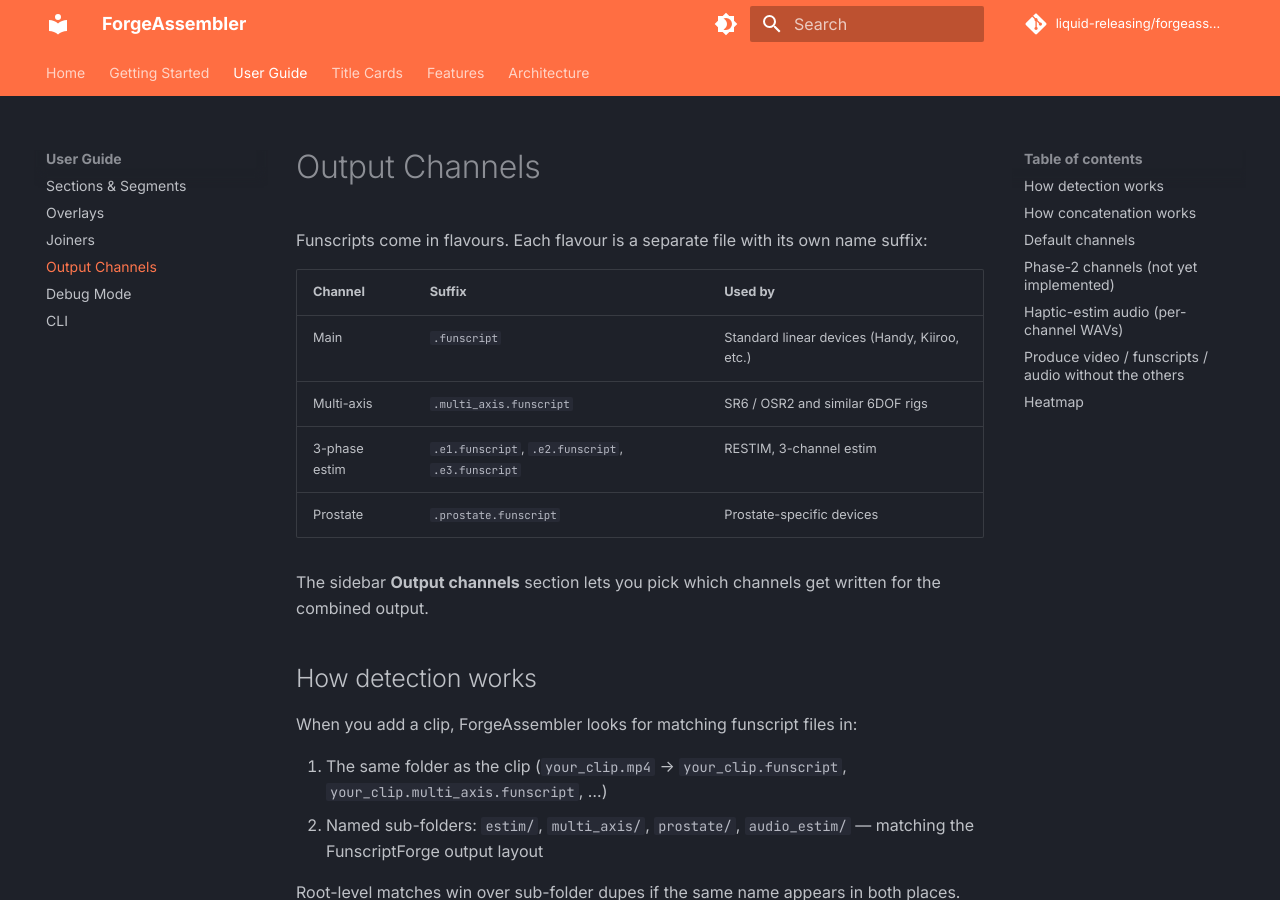
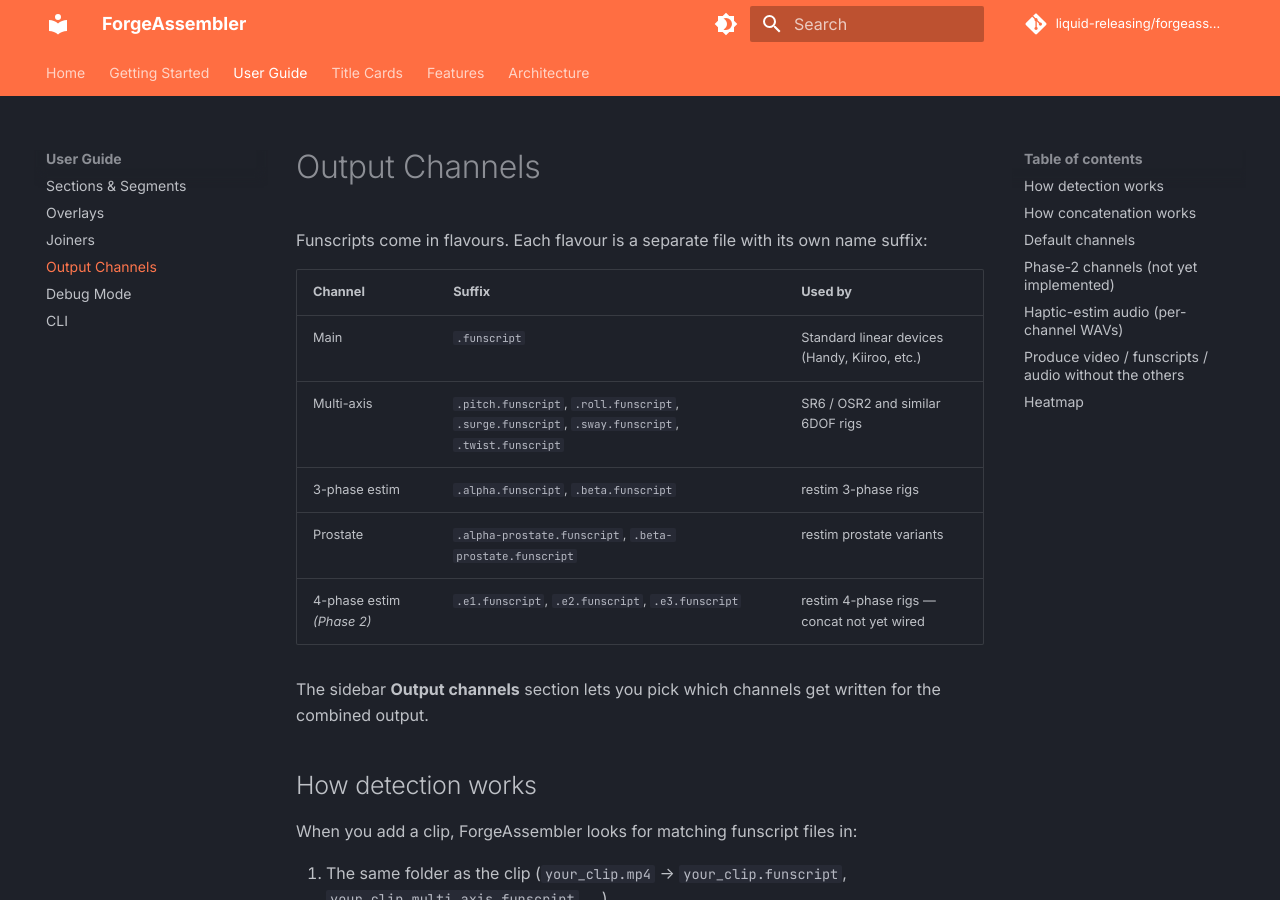
Before and after one commit to liquid-releasing/forgeassembler, an MkDocs documentation site: the page built from docs/guide/channels.md, in a window 1280 px wide and 900 px high. Built offline with MkDocs 1.6.1 and Material for MkDocs 9.7.7, drawn with Linux system fonts in a browser that asks for light colours; comment, search, counter and statistics services are not loaded.

Commit message:
docs(channels): correct 3-phase / 4-phase channel naming
3-phase estim is alpha + beta. The e1/e2/e3 suffixes are 4-phase
territory (still Phase 2 in FA — concat not wired). Multi-axis row
also expanded to spell out the 5 axis suffixes (pitch/roll/surge/
sway/twist) and prostate row updated to reflect the actual alpha-
prostate / beta-prostate suffixes.

Co-Authored-By: Claude Opus 4.7 (1M context) <noreply@anthropic.com>

```diff
--- a/docs/guide/channels.md
+++ b/docs/guide/channels.md
@@ -6,9 +6,10 @@ its own name suffix:
 | Channel | Suffix | Used by |
 |---|---|---|
 | Main | `.funscript` | Standard linear devices (Handy, Kiiroo, etc.) |
-| Multi-axis | `.multi_axis.funscript` | SR6 / OSR2 and similar 6DOF rigs |
-| 3-phase estim | `.e1.funscript`, `.e2.funscript`, `.e3.funscript` | RESTIM, 3-channel estim |
-| Prostate | `.prostate.funscript` | Prostate-specific devices |
+| Multi-axis | `.pitch.funscript`, `.roll.funscript`, `.surge.funscript`, `.sway.funscript`, `.twist.funscript` | SR6 / OSR2 and similar 6DOF rigs |
+| 3-phase estim | `.alpha.funscript`, `.beta.funscript` | restim 3-phase rigs |
+| Prostate | `.alpha-prostate.funscript`, `.beta-prostate.funscript` | restim prostate variants |
+| 4-phase estim *(Phase 2)* | `.e1.funscript`, `.e2.funscript`, `.e3.funscript` | restim 4-phase rigs — concat not yet wired |
 
 The sidebar **Output channels** section lets you pick which channels
 get written for the combined output.
```
